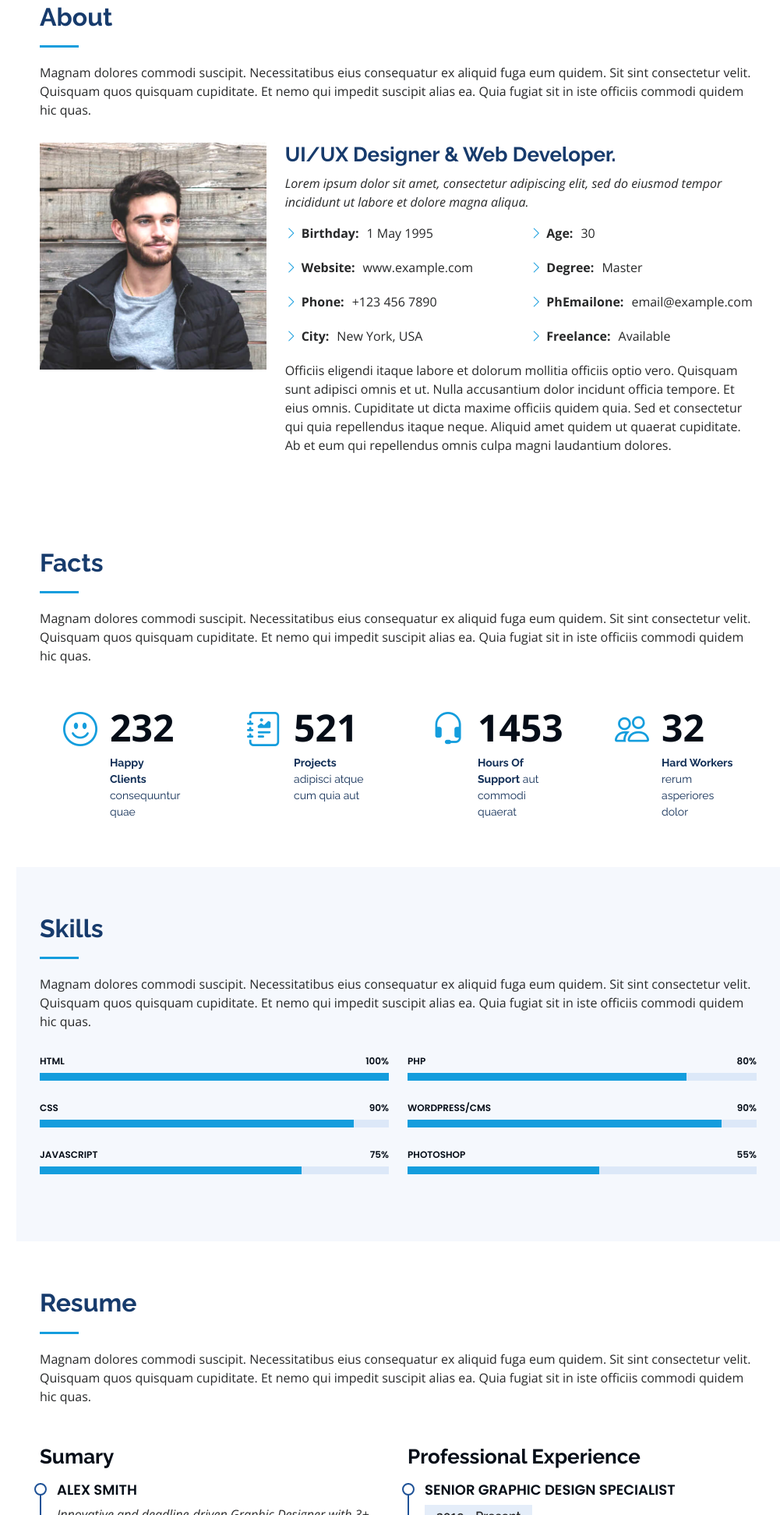
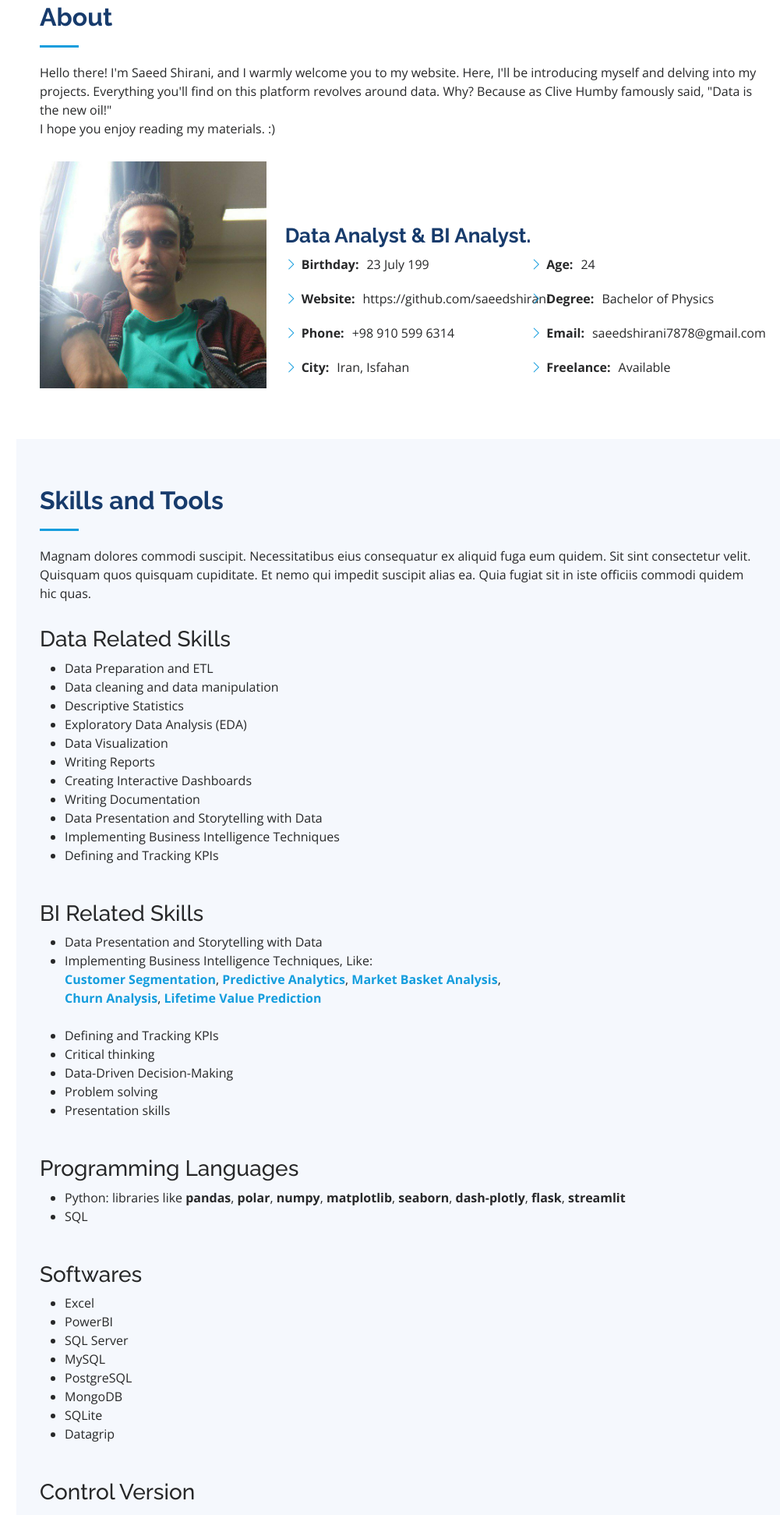
Before and after one commit to saeedshirani/saeedshirani.github.io, a plain HTML site: page index.html in a window 1280 px wide. Shown: the part 857-2800 px from the top of the page at 78% size, without its empty margins (279-1280 px from the left). Drawn offline with nearby package versions, Linux system fonts and the light colour scheme.

Commit message:
Index page is almost done.
Just icons and some links must get updated in the future.

```diff
--- a/assets/css/style.css
+++ b/assets/css/style.css
@@ -241,7 +241,7 @@ h6 {
 #hero {
   width: 100%;
   height: 100vh;
-  background: url("../img/hero-bg.jpg") top center;
+  background: url("../img/index_img/Background.jpg") top center;
   background-size: cover;
 }
 
--- a/index.html
+++ b/index.html
@@ -5,7 +5,7 @@
   <meta charset="utf-8">
   <meta content="width=device-width, initial-scale=1.0" name="viewport">
 
-  <title>iPortfolio Bootstrap Template - Index</title>
+  <title>Saeed Shirani Portfolio</title>
   <meta content="" name="description">
   <meta content="" name="keywords">
 
@@ -46,7 +46,7 @@
     <div class="d-flex flex-column">
 
       <div class="profile">
-        <img src="assets/img/profile-img.jpg" alt="" class="img-fluid rounded-circle">
+        <img src="assets/img/index_img/profile-img.jpg" alt="" class="img-fluid rounded-circle">
         <h1 class="text-light"><a href="index.html">Alex Smith</a></h1>
         <div class="social-links mt-3 text-center">
           <a href="#" class="twitter"><i class="bx bxl-twitter"></i></a>
@@ -63,7 +63,7 @@
           <li><a href="#about" class="nav-link scrollto"><i class="bx bx-user"></i> <span>About</span></a></li>
           <li><a href="#resume" class="nav-link scrollto"><i class="bx bx-file-blank"></i> <span>Resume</span></a></li>
           <li><a href="#portfolio" class="nav-link scrollto"><i class="bx bx-book-content"></i> <span>Portfolio</span></a></li>
-          <li><a href="#services" class="nav-link scrollto"><i class="bx bx-server"></i> <span>Services</span></a></li>
+
           <li><a href="#contact" class="nav-link scrollto"><i class="bx bx-envelope"></i> <span>Contact</span></a></li>
         </ul>
       </nav><!-- .nav-menu -->
@@ -73,8 +73,8 @@
   <!-- ======= Hero Section ======= -->
   <section id="hero" class="d-flex flex-column justify-content-center align-items-center">
     <div class="hero-container" data-aos="fade-in">
-      <h1>Alex Smith</h1>
-      <p>I'm <span class="typed" data-typed-items="Designer, Developer, Freelancer, Photographer"></span></p>
+      <h1>Saeed Shirani</h1>
+      <p>I'm <span class="typed" data-typed-items="Data Analyst, Business Intelligence Analyst, Freelancer"></span></p>
     </div>
   </section><!-- End Hero -->
 
@@ -86,50 +86,47 @@
 
         <div class="section-title">
           <h2>About</h2>
-          <p>Magnam dolores commodi suscipit. Necessitatibus eius consequatur ex aliquid fuga eum quidem. Sit sint consectetur velit. Quisquam quos quisquam cupiditate. Et nemo qui impedit suscipit alias ea. Quia fugiat sit in iste officiis commodi quidem hic quas.</p>
+          <p>Hello there! I'm Saeed Shirani, and I warmly welcome you to my website. Here, I'll be introducing myself and delving into my projects. Everything you'll find on this platform revolves around data. Why? Because as Clive Humby famously said, "Data is the new oil!" <br>I hope you enjoy reading my materials. :)</p>
         </div>
 
         <div class="row">
           <div class="col-lg-4" data-aos="fade-right">
-            <img src="assets/img/profile-img.jpg" class="img-fluid" alt="">
+            <img src="assets/img/index_img/profile-img.jpg" class="img-fluid" alt="">
           </div>
+
           <div class="col-lg-8 pt-4 pt-lg-0 content" data-aos="fade-left">
-            <h3>UI/UX Designer &amp; Web Developer.</h3>
-            <p class="fst-italic">
-              Lorem ipsum dolor sit amet, consectetur adipiscing elit, sed do eiusmod tempor incididunt ut labore et dolore
-              magna aliqua.
-            </p>
+            <p style="margin-bottom: 10vh;"></p>
+            <h3>Data Analyst &amp; BI Analyst.</h3>
+
             <div class="row">
               <div class="col-lg-6">
                 <ul>
-                  <li><i class="bi bi-chevron-right"></i> <strong>Birthday:</strong> <span>1 May 1995</span></li>
-                  <li><i class="bi bi-chevron-right"></i> <strong>Website:</strong> <span>www.example.com</span></li>
-                  <li><i class="bi bi-chevron-right"></i> <strong>Phone:</strong> <span>+123 456 7890</span></li>
-                  <li><i class="bi bi-chevron-right"></i> <strong>City:</strong> <span>New York, USA</span></li>
+                  <li><i class="bi bi-chevron-right"></i> <strong>Birthday:</strong> <span>23 July 199</span></li>
+                  <li><i class="bi bi-chevron-right"></i> <strong>Website:</strong> <span>https://github.com/saeedshirani</span></li>
+                  <li><i class="bi bi-chevron-right"></i> <strong>Phone:</strong> <span>+98 910 599 6314</span></li>
+                  <li><i class="bi bi-chevron-right"></i> <strong>City:</strong> <span>Iran, Isfahan</span></li>
                 </ul>
               </div>
               <div class="col-lg-6">
                 <ul>
-                  <li><i class="bi bi-chevron-right"></i> <strong>Age:</strong> <span>30</span></li>
-                  <li><i class="bi bi-chevron-right"></i> <strong>Degree:</strong> <span>Master</span></li>
-                  <li><i class="bi bi-chevron-right"></i> <strong>PhEmailone:</strong> <span>email@example.com</span></li>
+                  <li><i class="bi bi-chevron-right"></i> <strong>Age:</strong> <span>24</span></li>
+                  <li><i class="bi bi-chevron-right"></i> <strong>Degree:</strong> <span>Bachelor of Physics</span></li>
+                  <li><i class="bi bi-chevron-right"></i> <strong>Email:</strong> <span>saeedshirani7878@gmail.com</span></li>
                   <li><i class="bi bi-chevron-right"></i> <strong>Freelance:</strong> <span>Available</span></li>
                 </ul>
               </div>
             </div>
-            <p>
-              Officiis eligendi itaque labore et dolorum mollitia officiis optio vero. Quisquam sunt adipisci omnis et ut. Nulla accusantium dolor incidunt officia tempore. Et eius omnis.
-              Cupiditate ut dicta maxime officiis quidem quia. Sed et consectetur qui quia repellendus itaque neque. Aliquid amet quidem ut quaerat cupiditate. Ab et eum qui repellendus omnis culpa magni laudantium dolores.
-            </p>
+            <p></p>
           </div>
         </div>
 
       </div>
     </section><!-- End About Section -->
 
-    <!-- ======= Facts Section ======= -->
+    <!-- ======= Facts Section =======
     <section id="facts" class="facts">
       <div class="container">
+
 
         <div class="section-title">
           <h2>Facts</h2>
@@ -173,9 +170,10 @@
         </div>
 
       </div>
-    </section><!-- End Facts Section -->
+    </section> End Facts Section -->
 
-    <!-- ======= Skills Section ======= -->
+
+    <!-- ======= Skills Section =======
     <section id="skills" class="skills section-bg">
       <div class="container">
 
@@ -196,9 +194,9 @@
             </div>
 
             <div class="progress">
-              <span class="skill">CSS <i class="val">90%</i></span>
+              <span class="skill">CSS <i class="val">10%</i></span>
               <div class="progress-bar-wrap">
-                <div class="progress-bar" role="progressbar" aria-valuenow="90" aria-valuemin="0" aria-valuemax="100"></div>
+                <div class="progress-bar" role="progressbar" aria-valuenow="10" aria-valuemin="0" aria-valuemax="100"></div>
               </div>
             </div>
 
@@ -239,7 +237,94 @@
         </div>
 
       </div>
-    </section><!-- End Skills Section -->
+    </section>  End Skills Section -->
+
+    <section id="skills" class="skills section-bg">
+      <div class="container">
+
+        <div class="section-title">
+          <h2>Skills and Tools</h2>
+          <p>Magnam dolores commodi suscipit. Necessitatibus eius consequatur ex aliquid fuga eum quidem. Sit sint consectetur velit. Quisquam quos quisquam cupiditate. Et nemo qui impedit suscipit alias ea. Quia fugiat sit in iste officiis commodi quidem hic quas.</p>
+        </div>
+
+        <div class="row skills-content">
+
+          <div class="section-title" data-aos="fade-up">
+            <h3 >Data Related Skills</h3>
+            <ul>
+              <li>Data Preparation and ETL</li>
+              <li>Data cleaning and data manipulation</li>
+              <li>Descriptive Statistics</li>
+              <li>Exploratory Data Analysis (EDA)</li>
+              <li>Data Visualization</li>
+              <li>Writing Reports</li>
+              <li>Creating Interactive Dashboards</li>
+              <li>Writing Documentation</li>
+              <li>Data Presentation and Storytelling with Data</li>
+              <li>Implementing Business Intelligence Techniques</li>
+              <li>Defining and Tracking KPIs</li>
+            </ul>
+          </div>
+
+
+          <div class="section-title" data-aos="fade-up">
+            <h3 >BI Related Skills</h3>
+            <ul>
+              <li>Data Presentation and Storytelling with Data</li>
+              <li>Implementing Business Intelligence Techniques, Like:
+                <br>
+                <strong style="color: #149ddd;">Customer Segmentation</strong>, <strong style="color: #149ddd;">Predictive Analytics</strong>, <strong style="color: #149ddd;">Market Basket Analysis</strong>,<br>
+                  <strong style="color: #149ddd;">Churn Analysis</strong>, <strong style="color: #149ddd;">Lifetime Value Prediction</strong>
+              </li>
+              <br>
+              <li>Defining and Tracking KPIs</li>
+              <li>Critical thinking</li>
+              <li>Data-Driven Decision-Making</li>
+              <li>Problem solving</li>
+              <li>Presentation skills</li>
+            </ul>
+          </div>
+
+
+          <div class="section-title" data-aos="fade-up">
+            <h3>Programming Languages</h3>
+            <ul>
+              <li>Python: libraries like <strong>pandas</strong>, <strong>polar</strong>, <strong>numpy</strong>, <strong>matplotlib</strong>, <strong>seaborn</strong>, <strong>dash-plotly</strong>, <strong>flask</strong>, <strong>streamlit</strong>
+              </li>
+              <li>SQL</li>
+            </ul></div>
+
+            <div class="section-title" data-aos="fade-up">
+            <h3>Softwares</h3>
+            <ul>
+              <li>Excel</li>
+              <li>PowerBI</li>
+              <li>SQL Server</li>
+              <li>MySQL</li>
+              <li>PostgreSQL</li>
+              <li>MongoDB</li>
+              <li>SQLite</li>
+              <li>Datagrip</li>
+            </ul>
+          </div>
+
+            <div class="section-title" data-aos="fade-up">
+            <h3>Control Version</h3>
+            <ul>
+              <li>Git</li>
+              <li>GitHub</li>
+            </ul></div>
+
+
+          <div class="section-title" data-aos="fade-up">
+            <h3>Areas of Interest</h3>
+            <ul>
+              <li>Data Science</li>
+              <li>Deep Learning and AI</li>
+              <li>Quantum programming, especially Qiskit</li>
+              <li>ML and QML</li>
+            </ul>
+          </div>
 
     <!-- ======= Resume Section ======= -->
     <section id="resume" class="resume">
@@ -247,34 +332,37 @@
 
         <div class="section-title">
           <h2>Resume</h2>
-          <p>Magnam dolores commodi suscipit. Necessitatibus eius consequatur ex aliquid fuga eum quidem. Sit sint consectetur velit. Quisquam quos quisquam cupiditate. Et nemo qui impedit suscipit alias ea. Quia fugiat sit in iste officiis commodi quidem hic quas.</p>
+          <p>Experienced data and BI analyst skilled in Python, SQL, Power BI, and Excel. Proficient in handling data, cleaning, ETL, exploring data, and creating reports and interactive Dasboards to provide valuable insights and solutions.</p>
         </div>
 
         <div class="row">
           <div class="col-lg-6" data-aos="fade-up">
             <h3 class="resume-title">Sumary</h3>
             <div class="resume-item pb-0">
-              <h4>Alex Smith</h4>
-              <p><em>Innovative and deadline-driven Graphic Designer with 3+ years of experience designing and developing user-centered digital/print marketing material from initial concept to final, polished deliverable.</em></p>
+              <h4>Saeed Shirani</h4>
+              <p><em>Because of my physics major, I have expertise in analyzing and visualizing data, understanding the physical meaning behind those recorded datasets, identifying errors and outliers in physics laboratories datasets.
+                 My university education has trained me in problem-solving and taught me to approach problems from their roots and find structured solutions.
+                <br>
+                For a long time, I worked as a freelancer, so I've worked on a wide range of programming and data analysis projects; So I can handle risky and stressful situations. <br>
+                I always enjoy learning more about science and how systems work. This is why I found working with data is the perfect way for me to answer my questions.</em></p>
               <ul>
-                <li>Portland par 127,Orlando, FL</li>
-                <li>(123) 456-7891</li>
-                <li>alice.barkley@example.com</li>
+                <li>Iran, Isfahan/Tehran </li>
+                <li>+98 910-599-6314</li>
+                <li>saeedshirani7878@gmail.com</li>
               </ul>
             </div>
 
             <h3 class="resume-title">Education</h3>
+
             <div class="resume-item">
-              <h4>Master of Fine Arts &amp; Graphic Design</h4>
-              <h5>2015 - 2016</h5>
-              <p><em>Rochester Institute of Technology, Rochester, NY</em></p>
-              <p>Qui deserunt veniam. Et sed aliquam labore tempore sed quisquam iusto autem sit. Ea vero voluptatum qui ut dignissimos deleniti nerada porti sand markend</p>
-            </div>
-            <div class="resume-item">
-              <h4>Bachelor of Fine Arts &amp; Graphic Design</h4>
-              <h5>2010 - 2014</h5>
-              <p><em>Rochester Institute of Technology, Rochester, NY</em></p>
-              <p>Quia nobis sequi est occaecati aut. Repudiandae et iusto quae reiciendis et quis Eius vel ratione eius unde vitae rerum voluptates asperiores voluptatem Earum molestiae consequatur neque etlon sader mart dila</p>
+              <h4>Bachelor of Physics <h6>with a desire to Computational physics and Quantum information</h6></h4>
+              <h5>2018 - 2024</h5>
+              <p><em>University of Isfahan, Isfahan, Iran</em></p>
+              <p>During my undergraduate studies, I concentrated on Quantum Information Theory, culminating in a thesis within this domain. The thesis, titled “Implementation of Quantum Teleportation Protocols on IBM Quantum Computer Using Qiskit Language,”
+                (Qiskit is a languge developed for coding on quantum computers) delves into the literature of quantum information theory before progressing to the practical implementation of teleportation and superdense coding protocols on an IBM quantum computer.<br>
+                 Building on this, and guided by my mentor’s advice, I executed the Deutsch algorithm both locally and on the IBM platform to demonstrate the operational principles of quantum computing.</p>
+                 <p>You can download and read My thesis form this link: <a href="https://github.com/saeedshirani/My_Bachelor_Thesis/blob/main/final%20version%20is%20here/saeed_shirani_QI_Bachlorthesis.pdf">Get pdf version of Thesis</a>  </p>
+                 <p>Also, This is the link to the whole repository of this project: <a href="https://github.com/saeedshirani/My_Bachelor_Thesis">Thesis repository</a>  </p>
             </div>
           </div>
           <div class="col-lg-6" data-aos="fade-up" data-aos-delay="100">
@@ -313,7 +401,11 @@
 
         <div class="section-title">
           <h2>Portfolio</h2>
-          <p>Magnam dolores commodi suscipit. Necessitatibus eius consequatur ex aliquid fuga eum quidem. Sit sint consectetur velit. Quisquam quos quisquam cupiditate. Et nemo qui impedit suscipit alias ea. Quia fugiat sit in iste officiis commodi quidem hic quas.</p>
+          <p>In each project on my resume, I meticulously defined dataset properties and explored various avenues to leverage data for informed decision-making. Throughout, I showcased my proficiency in related tasks within the field, demonstrating the application of my skills to drive effective outcomes.</p>
+          <br>
+
+          <p><b style="color: red;">Attention</b> : This list will be Updated.</p>
+
         </div>
 
         <div class="row" data-aos="fade-up">
@@ -424,7 +516,7 @@
       </div>
     </section><!-- End Portfolio Section -->
 
-    <!-- ======= Services Section ======= -->
+    <!-- ======= Services Section =======
     <section id="services" class="services">
       <div class="container">
 
@@ -467,7 +559,7 @@
         </div>
 
       </div>
-    </section><!-- End Services Section -->
+    </section>    End Services Section -->
 
     <!-- ======= Testimonials Section ======= -->
     <section id="testimonials" class="testimonials section-bg">
@@ -475,7 +567,8 @@
 
         <div class="section-title">
           <h2>Testimonials</h2>
-          <p>Magnam dolores commodi suscipit. Necessitatibus eius consequatur ex aliquid fuga eum quidem. Sit sint consectetur velit. Quisquam quos quisquam cupiditate. Et nemo qui impedit suscipit alias ea. Quia fugiat sit in iste officiis commodi quidem hic quas.</p>
+          <p>"Your Feedback Shapes My Path: <strong>Share Your Experience</strong><br><P>
+           <P> Your thoughts and experiences are vital in guiding my growth. By sharing your feedback, you help shape my journey and inspire others to connect. Let your experience speak, and let's create something exceptional together."</p>
         </div>
 
         <div class="testimonials-slider swiper" data-aos="fade-up" data-aos-delay="100">
@@ -559,7 +652,7 @@
 
         <div class="section-title">
           <h2>Contact</h2>
-          <p>Magnam dolores commodi suscipit. Necessitatibus eius consequatur ex aliquid fuga eum quidem. Sit sint consectetur velit. Quisquam quos quisquam cupiditate. Et nemo qui impedit suscipit alias ea. Quia fugiat sit in iste officiis commodi quidem hic quas.</p>
+          <p>If you're interested in working together or have ideas or feedback, you can contact me through the provided methods. Feel free to drop a message in the box below.</p>
         </div>
 
         <div class="row" data-aos="fade-in">
@@ -569,22 +662,22 @@
               <div class="address">
                 <i class="bi bi-geo-alt"></i>
                 <h4>Location:</h4>
-                <p>A108 Adam Street, New York, NY 535022</p>
+                <p>Iran - Isfahan/Tehran</p>
               </div>
 
               <div class="email">
                 <i class="bi bi-envelope"></i>
                 <h4>Email:</h4>
-                <p>info@example.com</p>
+                <p>saeedshirani7878@gmail.com</p>
               </div>
 
               <div class="phone">
                 <i class="bi bi-phone"></i>
                 <h4>Call:</h4>
-                <p>+1 5589 55488 55s</p>
+                <p>+98 910 599 6314</p>
               </div>
 
-              <iframe src="https://www.google.com/maps/embed?pb=!1m14!1m8!1m3!1d12097.433213460943!2d-74.0062269!3d40.7101282!3m2!1i1024!2i768!4f13.1!3m3!1m2!1s0x0%3A0xb89d1fe6bc499443!2sDowntown+Conference+Center!5e0!3m2!1smk!2sbg!4v1539943755621" frameborder="0" style="border:0; width: 100%; height: 290px;" allowfullscreen></iframe>
+              <iframe src="https://neshan.org/maps/@32.604335,51.664123,15z,0p/places/f3cb0966d4b36abee6de78df67721b42" frameborder="0" style="border:0; width: 100%; height: 290px;" allowfullscreen></iframe>
             </div>
 
           </div>
@@ -629,14 +722,14 @@
   <footer id="footer">
     <div class="container">
       <div class="copyright">
-        &copy; Copyright <strong><span>iPortfolio</span></strong>
+        &copy; Copyright <strong><span>SAEED SHIRANI</span></strong>
       </div>
       <div class="credits">
         <!-- All the links in the footer should remain intact. -->
         <!-- You can delete the links only if you purchased the pro version. -->
         <!-- Licensing information: https://bootstrapmade.com/license/ -->
         <!-- Purchase the pro version with working PHP/AJAX contact form: https://bootstrapmade.com/iportfolio-bootstrap-portfolio-websites-template/ -->
-        Designed by <a href="https://bootstrapmade.com/">BootstrapMade</a>
+        Designed by <a href="www.linkedin.com/in/saeed-shirani">SaeedShirani</a>
       </div>
     </div>
   </footer><!-- End  Footer -->
```
Also changed, not shown: assets/img/choong-deng-xiang--WXQm_NTK0U-unsplash.jpg (added), assets/img/index_img/profile-img.jpg (added), assets/img/nasa-Q1p7bh3SHj8-unsplash.jpg (added), assets/img/profile-img.jpg (deleted), assets/img/profile-img2.jpg (added), 4 other files.
